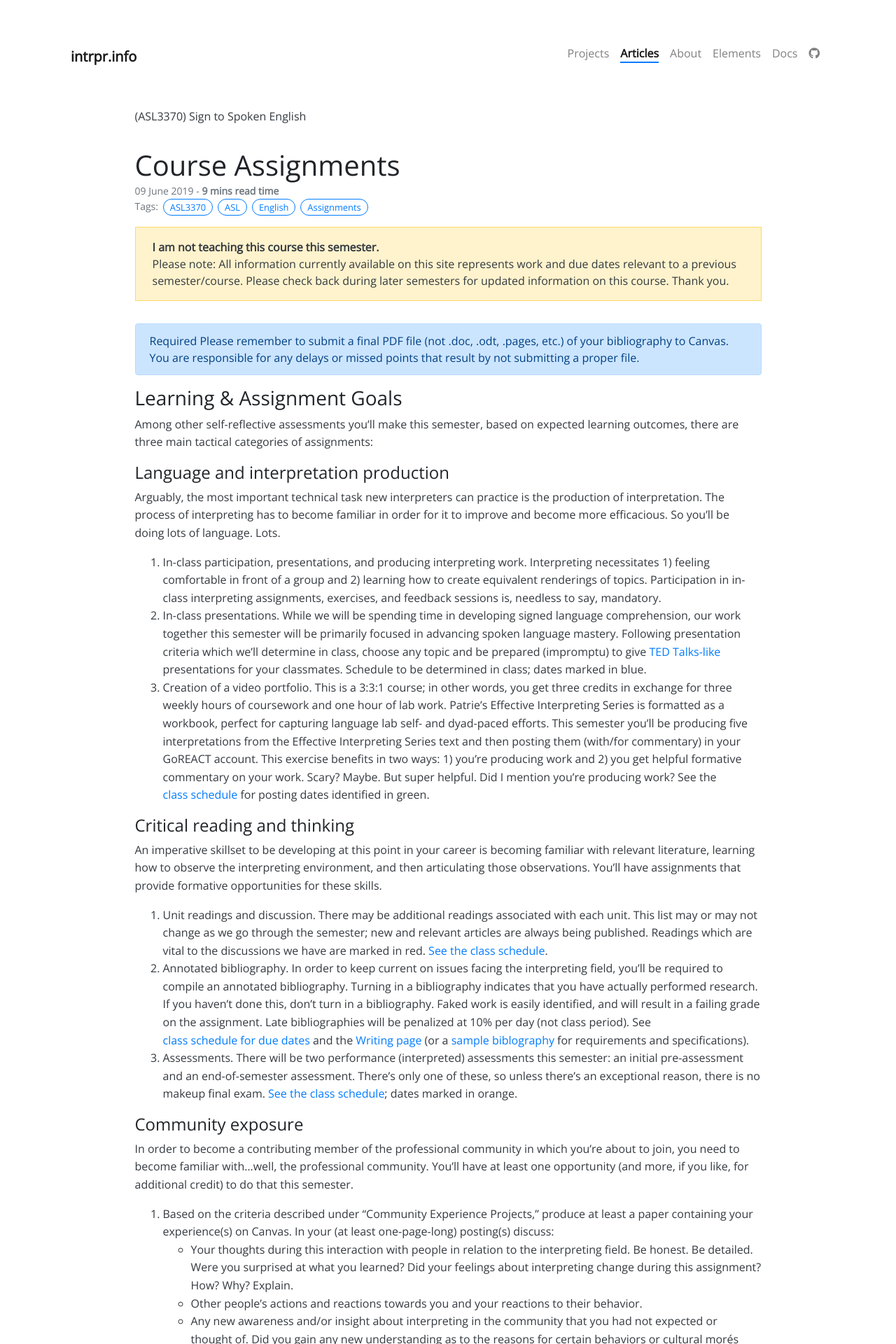
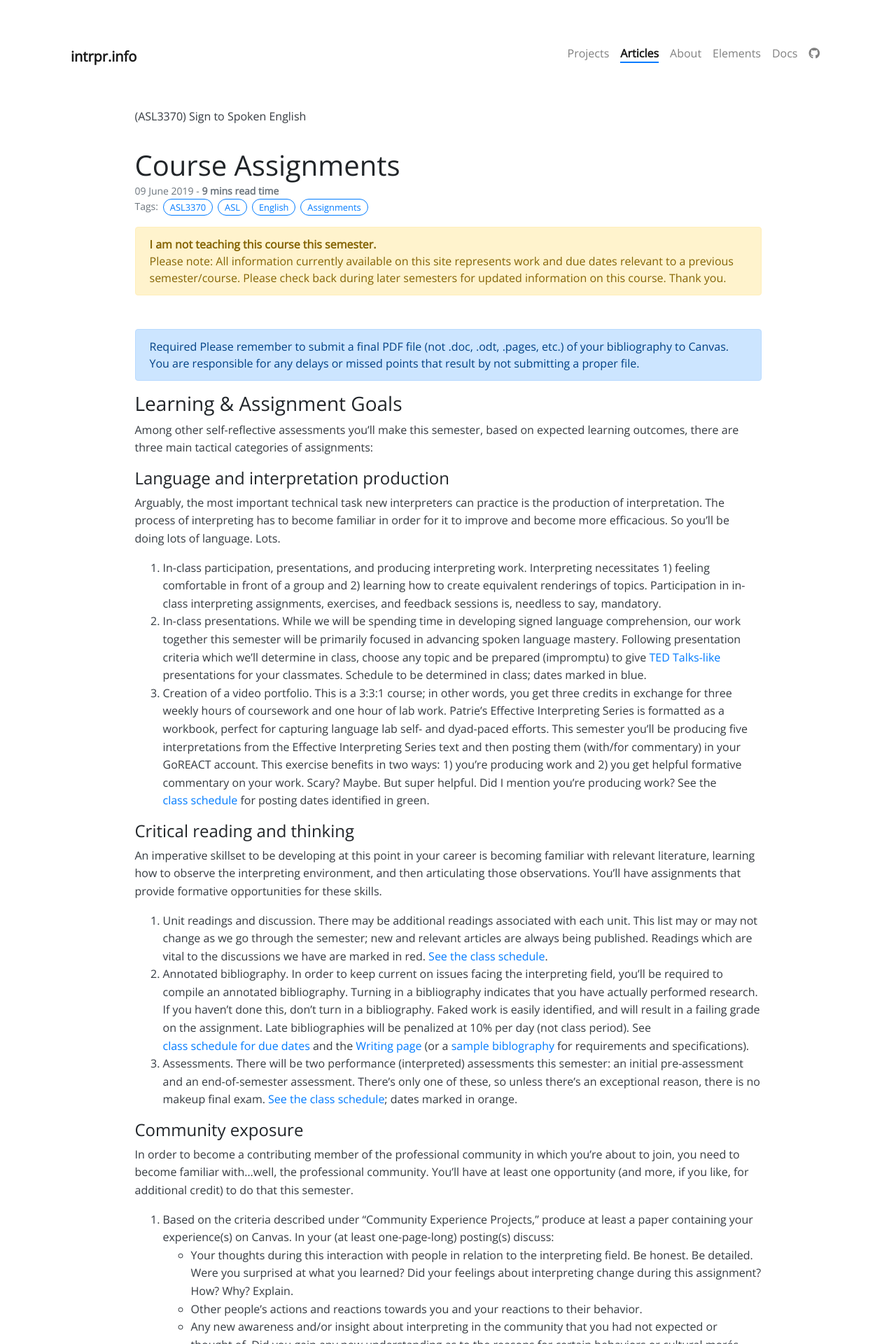
Before and after one commit to intrpr/jekyll-portfol-test, a Jekyll site: the page built from _posts/2019-06-09-assignments.md, in a window 1280 px wide. Shown: the top 1920 px of the page at 70% size. Built offline with Jekyll 4.4.1, drawn with Linux system fonts in a browser that asks for light colours; nearby versions of some CDN libraries; our own code applies the rules of GitHub Pages for plain Markdown files; comment, search, counter and statistics services are not loaded.

Commit message:
Update notteaching.html

```diff
--- a/_includes/notteaching.html
+++ b/_includes/notteaching.html
@@ -1,4 +1,4 @@
-<div class="not-teaching">
+<div class="alert alert-warning mb-5" role="alert">
 	<strong>I am not teaching this course this semester.</strong><br>
 	Please note: All information currently available on this site represents work and due dates relevant to a previous semester/course. Please check back during later semesters for updated information on this course. Thank you.
 </div>
```
